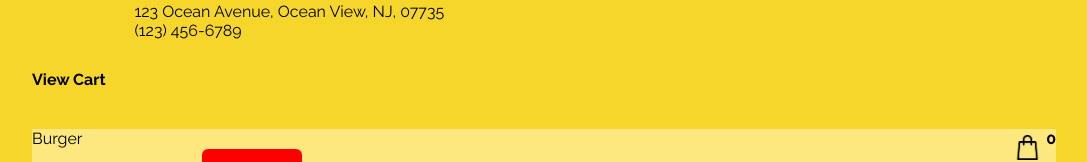
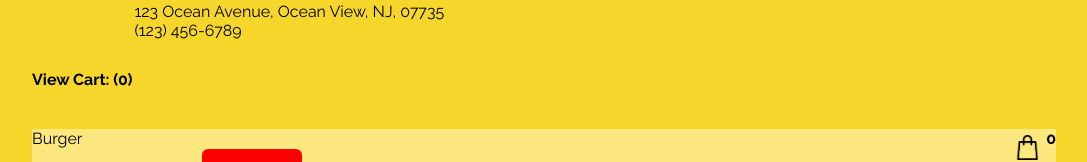
Before and after one commit to martinson-r/Burger-App, a React (Create React App) app: page / in a window 1280 px wide. Shown: the part 222-384 px from the top of the page, without its empty margins (96-1183 px from the left). Built offline with nearby package versions, Linux system fonts and the light colour scheme.

Commit message:
Better feedback about items in cart

```diff
--- a/src/components/Home/index.js
+++ b/src/components/Home/index.js
@@ -31,7 +31,7 @@ function Home() {
                     <div className="menu">
                         {console.log('cart.....', cart)}
 
-                    <div className="cart-text" onClick={() => setIsVisible(true)}><b>View Cart</b></div>
+                    <div className="cart-text" onClick={() => setIsVisible(true)}><b>View Cart: ({cart.cart.length})</b></div>
                     <div className="cart-counter" onClick={() => setIsVisible(true)}>{cart.cart.length}</div>
 
                     <div className="cart" onClick={() => setIsVisible(true)}>View Cart</div>
```
